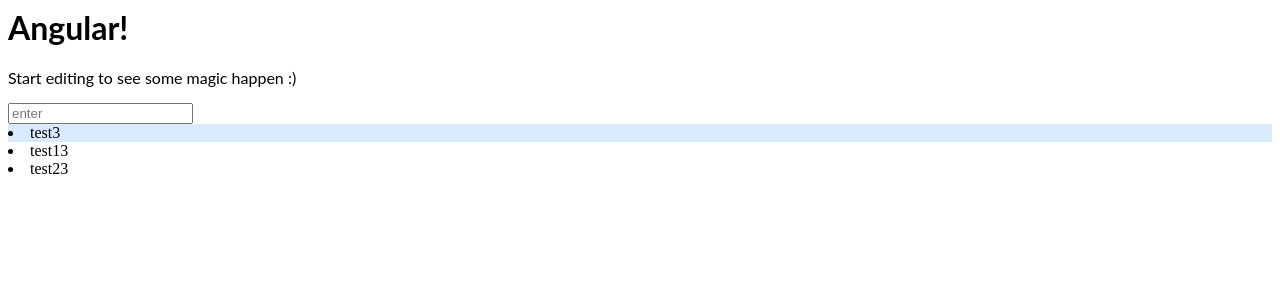
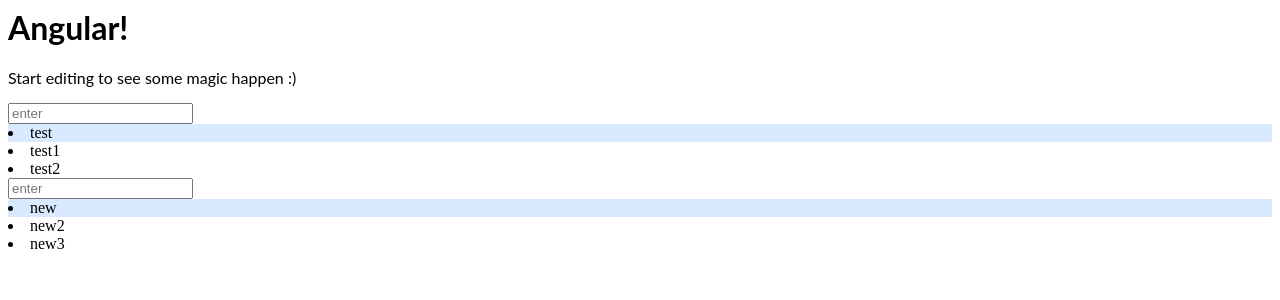
Before and after one commit to Sharan777/Angular-R-D-Autocomplete-List-onKey, an Angular app: page / in a window 1280 px wide. Shown: the top 300 px of the page. Built offline with nearby package versions, Linux system fonts and the light colour scheme.

Commit message:
3 files modified

```diff
--- a/src/app/app.component.html
+++ b/src/app/app.component.html
@@ -4,11 +4,22 @@
 </p>
 <div class="searchArea">
   <input appKeyListControl #selectedList (arrowDown)="arrowkeyLocation=$event" type="text" autoComplete="off"   placeholder='enter' (keyup.enter)="selectedList.value=items[arrowkeyLocation].key"
-    [attr.data-arrayMaxLength]="items.length">
+    [attr.data-arrayMaxLength]="items.length" (click)="arrowkeyLocation=0">
   <div class="results-list">
     <li *ngFor="let list of items; let i = index"
     [class.active]="i == arrowkeyLocation" (click)="selectedList.value=list.key">
-      <span class="result">{{list.key }}</span>{{items.length}}
+      <span class="result">{{list.key }}</span>
     </li>
   </div>
 </div>
+
+<div class="searchArea">
+  <input appKeyListControl #selectedList1 (arrowDown)="arrowkeyLocation=$event" type="text" autoComplete="off"   placeholder='enter' (keyup.enter)="selectedList1.value=views[arrowkeyLocation].new"
+    [attr.data-arrayMaxLength]="views.length"(click)="arrowkeyLocation=0" (keyup)="autocompleteSearch($event)" >
+  <div class="results-list">
+    <li *ngFor="let check of views; let i = index"
+    [class.active]="i == arrowkeyLocation" (click)="selectedList1.value=check.new">
+      <span class="result">{{check.new }}</span>
+    </li>
+  </div>
+</div>
--- a/src/app/app.component.ts
+++ b/src/app/app.component.ts
@@ -10,5 +10,11 @@ export class AppComponent  {
   name = 'Angular';
   arrowkeyLocation=0;
   items=[{key:'test'},{key:'test1'},{key:'test2'}];
+  views=[{new:'new'},{new:'new2'},{new:'new3'}];
+
+  autocompleteSearch(event){
+   console.log(event.target.value);
+
+ }
 
 }
--- a/src/app/key-list-control.directive.ts
+++ b/src/app/key-list-control.directive.ts
@@ -8,7 +8,8 @@ export class KeyListControlDirective {
   constructor(private el: ElementRef) { }
   arrowkeyLocation = 0;
   @HostListener('keydown',['$event']) onkeydown(event: KeyboardEvent) {
-    let maxLength = event.target.dataset.arraymaxlength;
+    debugger
+    let maxLength:any = (<HTMLElement>event.target).dataset.arraymaxlength;
     maxLength = maxLength-1;
      switch (event.keyCode) {
         case 38: // this is the ascii of arrow up
@@ -31,11 +32,20 @@ export class KeyListControlDirective {
                   break;
                 }
         case 13:
-              this.arrowkeyLocation=0;
-              this.arrowDown.emit(this.arrowkeyLocation);
-                break
+             this.arrowkeyLocation=0;
+             //this.arrowDown.emit(this.arrowkeyLocation);
+                  break
 
     }
   }
 
+   @HostListener('change',['$event']) onchange(event: KeyboardEvent) {
+    this.arrowkeyLocation=0;
+  }
+  @HostListener('focusout', ['$event'])
+  onFocusout(target) {
+    console.log('Out' + this.arrowkeyLocation)
+    this.arrowkeyLocation=0;
+  }
+
 }
```
